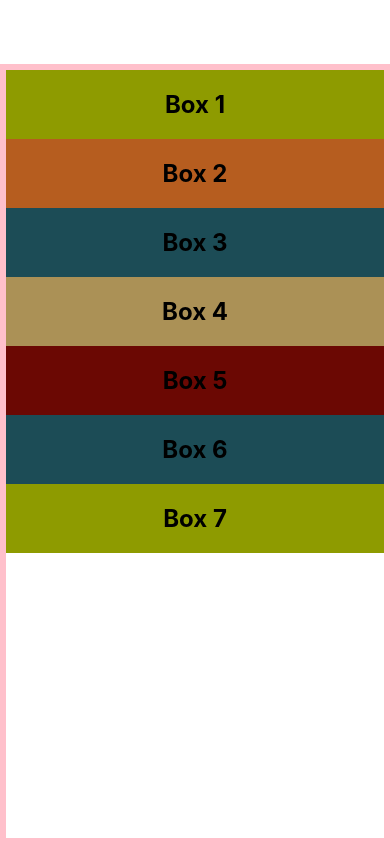
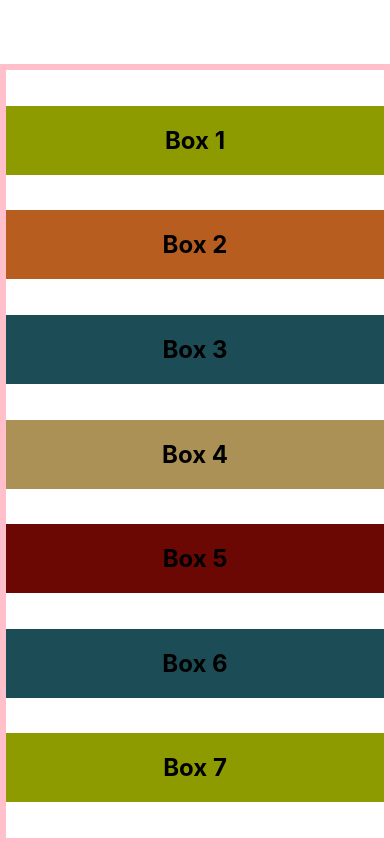
Before and after one commit to raartist/react-native-topics, a React Native app: screen / in a window 390 px wide. Built offline with nearby package versions, Linux system fonts and the light colour scheme.

Commit message:
justifyContent

```diff
--- a/App.js
+++ b/App.js
@@ -3,7 +3,7 @@ import Box from "./components/Box";
 
 /*/last property will take advantage of style in the styling array}*/
 
-// 27 - Flex-Direction
+// 27 - Flex-justifyContent
 
 // box shadow like box shadow object can only be applicable for ios devices not on android
 // to do box shadow on android devices we need to use android elevate api
@@ -29,5 +29,6 @@ const styles = StyleSheet.create({
     borderColor: "pink",
     flex: 1,
     flexDirection: "column",
+    justifyContent:"space-evenly"
   },
 });
```
